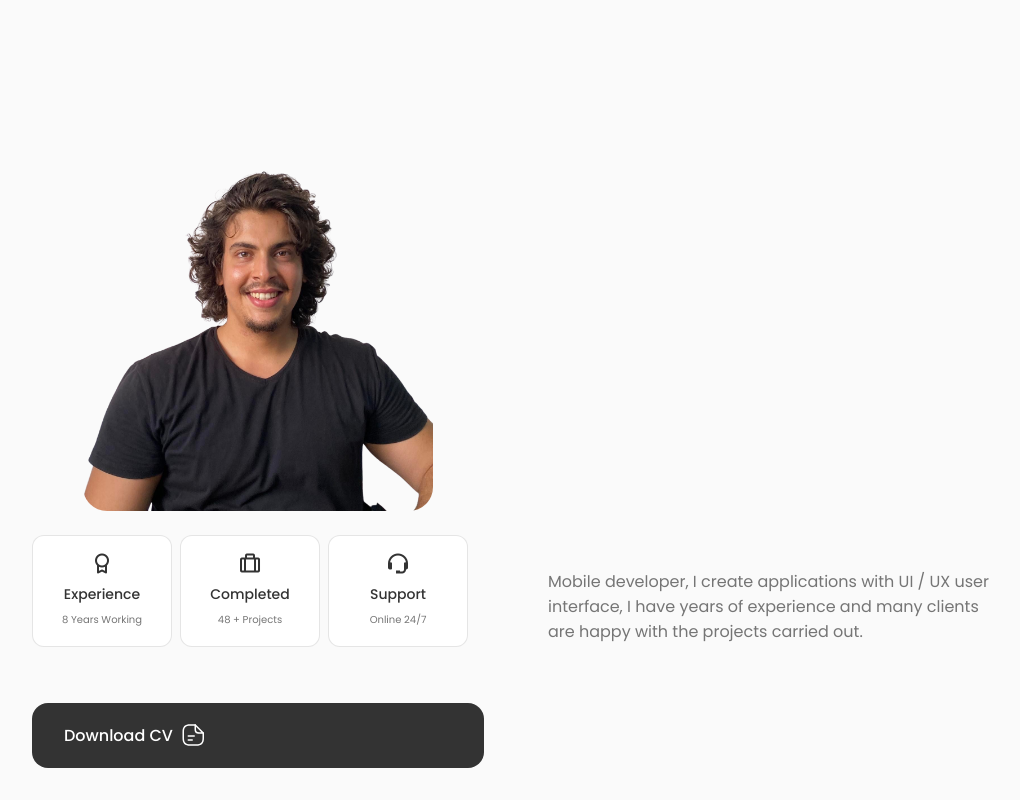
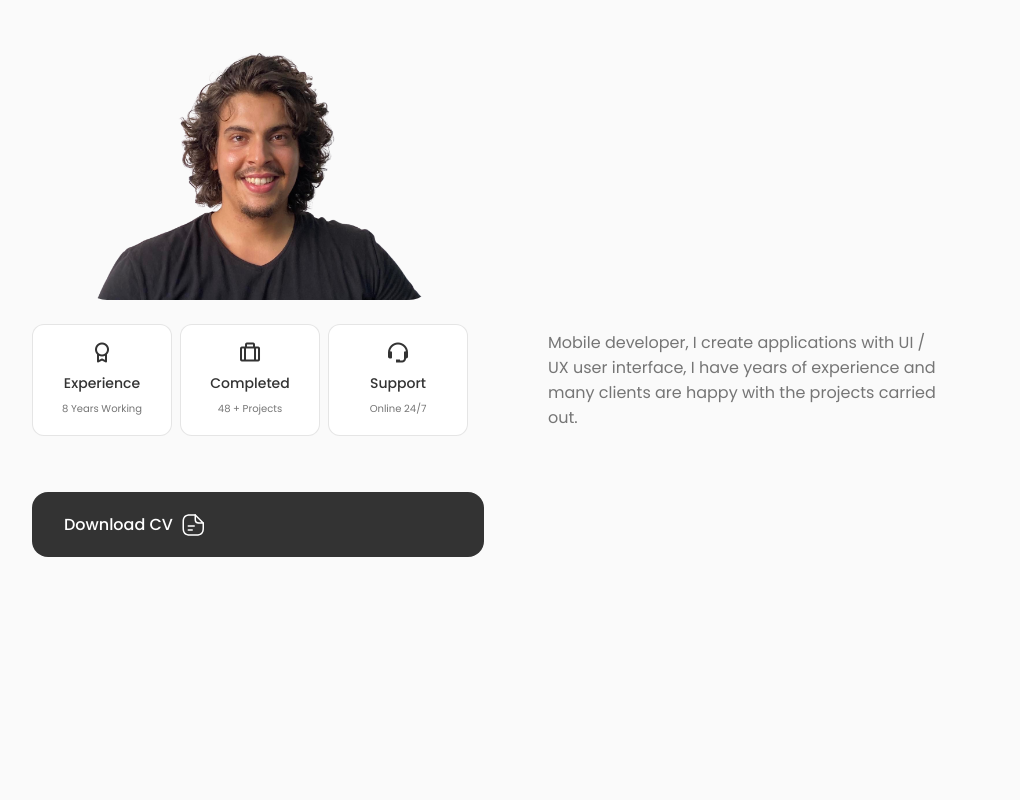
Before and after one commit to Mohamed-Aziz-Mhadhbi/mohamed-aziz-mhadhbi.github.io, a React (Create React App) app: page / in a window 1280 px wide. Shown: the part 1027-1827 px from the top of the page, without its empty margins (124-1144 px from the left). After the commit the page ends 1616 px from the top, so only its background shows below. Built offline with nearby package versions, Linux system fonts and the light colour scheme.

Commit message:
about__description

```diff
--- a/src/components/about/about.css
+++ b/src/components/about/about.css
@@ -38,3 +38,8 @@
 .about__subtitle {
     font-size: var(--tiny-font-size);
 }
+
+.about__description {
+    padding:0 4rem 0 0;
+    margin-bottom: var(--mb-2);
+}
```
Also changed, not shown: src/assets/about.jpg.
